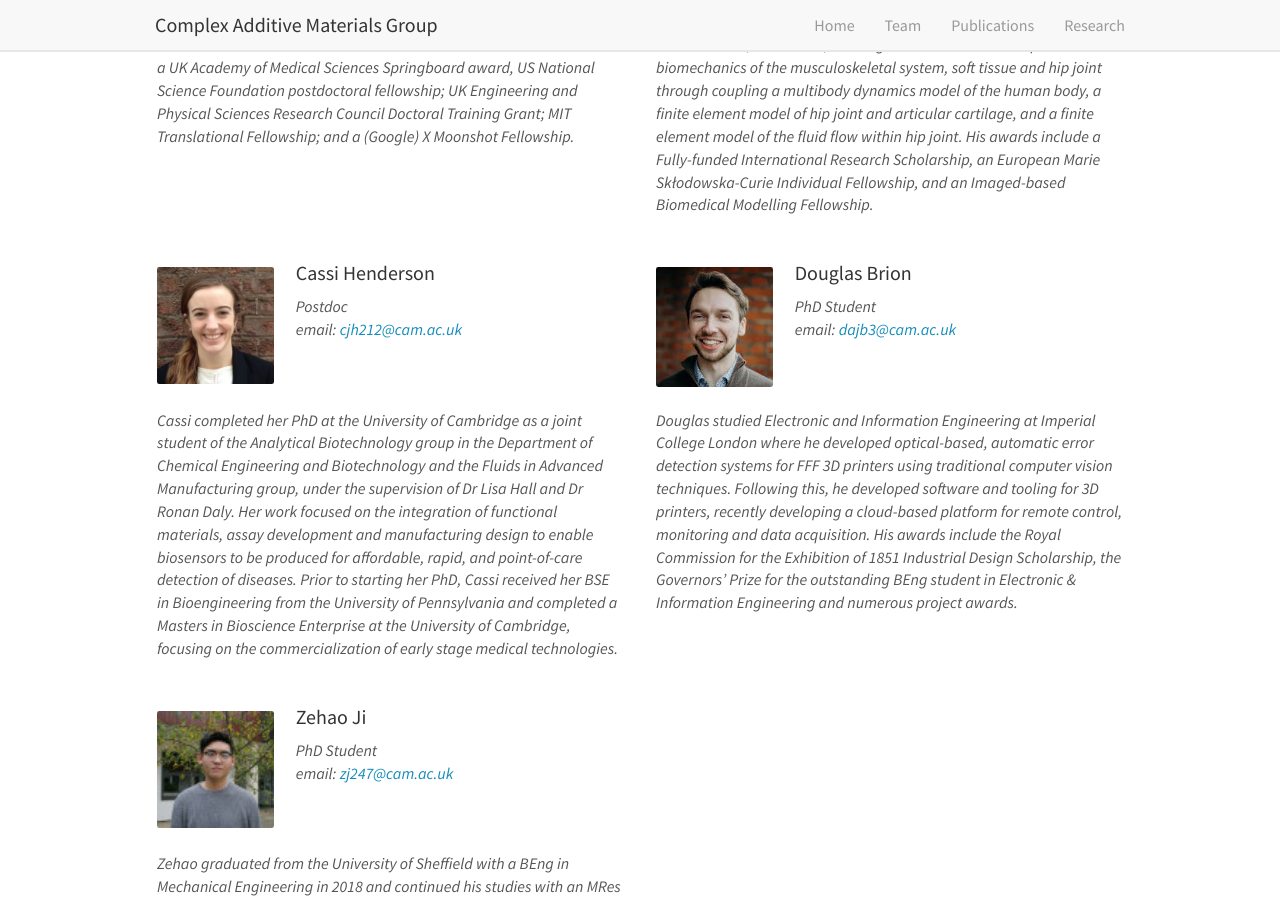
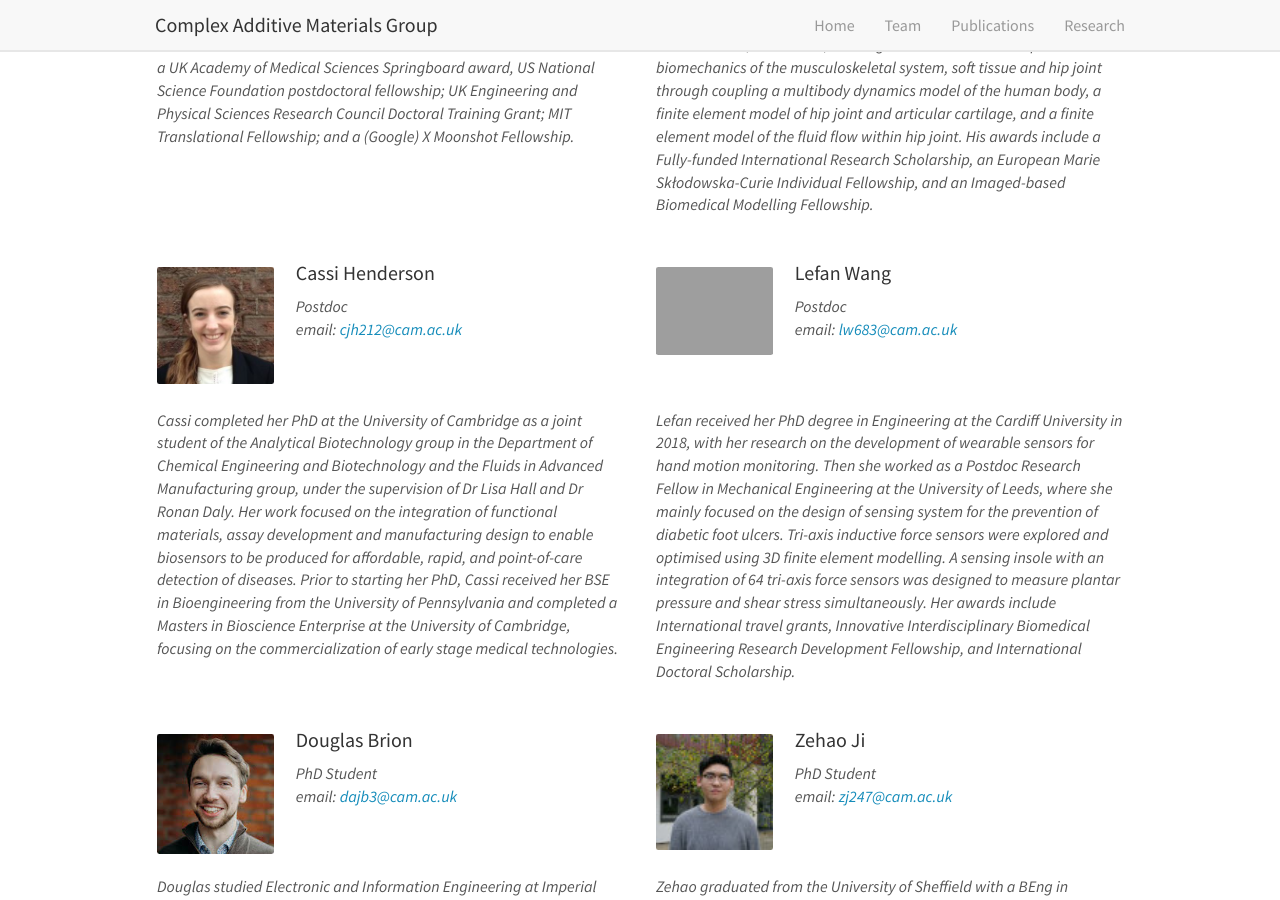
Before and after one commit to cam-cambridge/cam-cambridge.github.io, a Jekyll site: the page built from _pages/team.md, in a window 1280 px wide and 900 px high, scrolled down 580 px. Built offline with Jekyll 4.4.1, drawn with Linux system fonts in a browser that asks for light colours; nearby versions of some CDN libraries.

Commit message:
Update team_members.yml

```diff
--- a/_data/team_members.yml
+++ b/_data/team_members.yml
@@ -16,6 +16,12 @@
   email: cjh212@cam.ac.uk
   bio: Cassi completed her PhD at the University of Cambridge as a joint student of the Analytical Biotechnology group in the Department of Chemical Engineering and Biotechnology and the Fluids in Advanced Manufacturing group, under the supervision of Dr Lisa Hall and Dr Ronan Daly.  Her work focused on the integration of functional materials, assay development and manufacturing design to enable biosensors to be produced for affordable, rapid, and point-of-care detection of diseases. Prior to starting her PhD, Cassi received her BSE in Bioengineering from the University of Pennsylvania and completed a Masters in Bioscience Enterprise at the University of Cambridge, focusing on the commercialization of early stage medical technologies.
 
+- name: Lefan Wang
+  photo:
+  info: Postdoc
+  email: lw683@cam.ac.uk
+  bio: Lefan received her PhD degree in Engineering at the Cardiff University in 2018, with her research on the development of wearable sensors for hand motion monitoring. Then she worked as a Postdoc Research Fellow in Mechanical Engineering at the University of Leeds, where she mainly focused on the design of sensing system for the prevention of diabetic foot ulcers. Tri-axis inductive force sensors were explored and optimised using 3D finite element modelling. A sensing insole with an integration of 64 tri-axis force sensors was designed to measure plantar pressure and shear stress simultaneously. Her awards include International travel grants, Innovative Interdisciplinary Biomedical Engineering Research Development Fellowship, and International Doctoral Scholarship.
+
 - name: Douglas Brion
   photo: douglas_brion.jpg
   info: PhD Student
```
